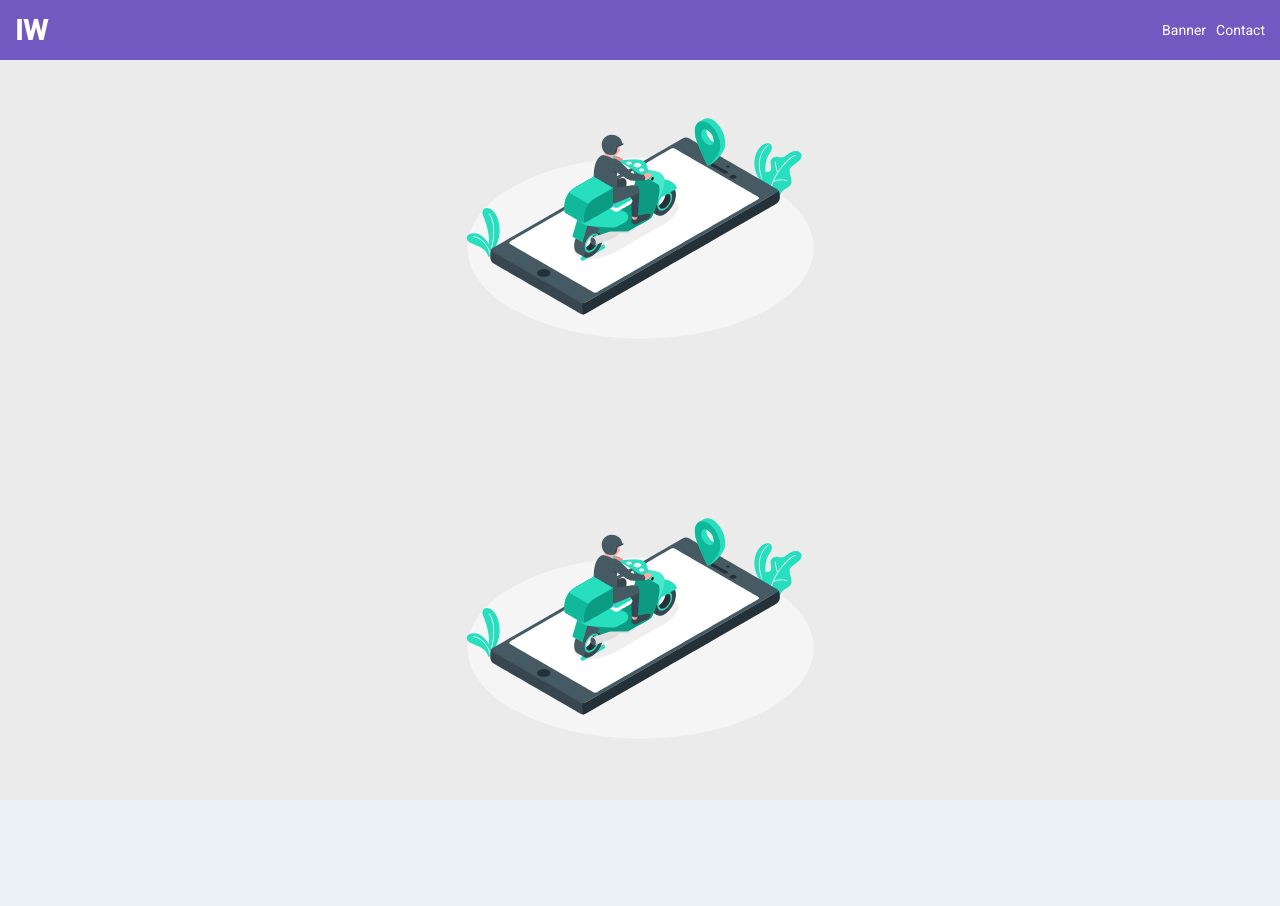
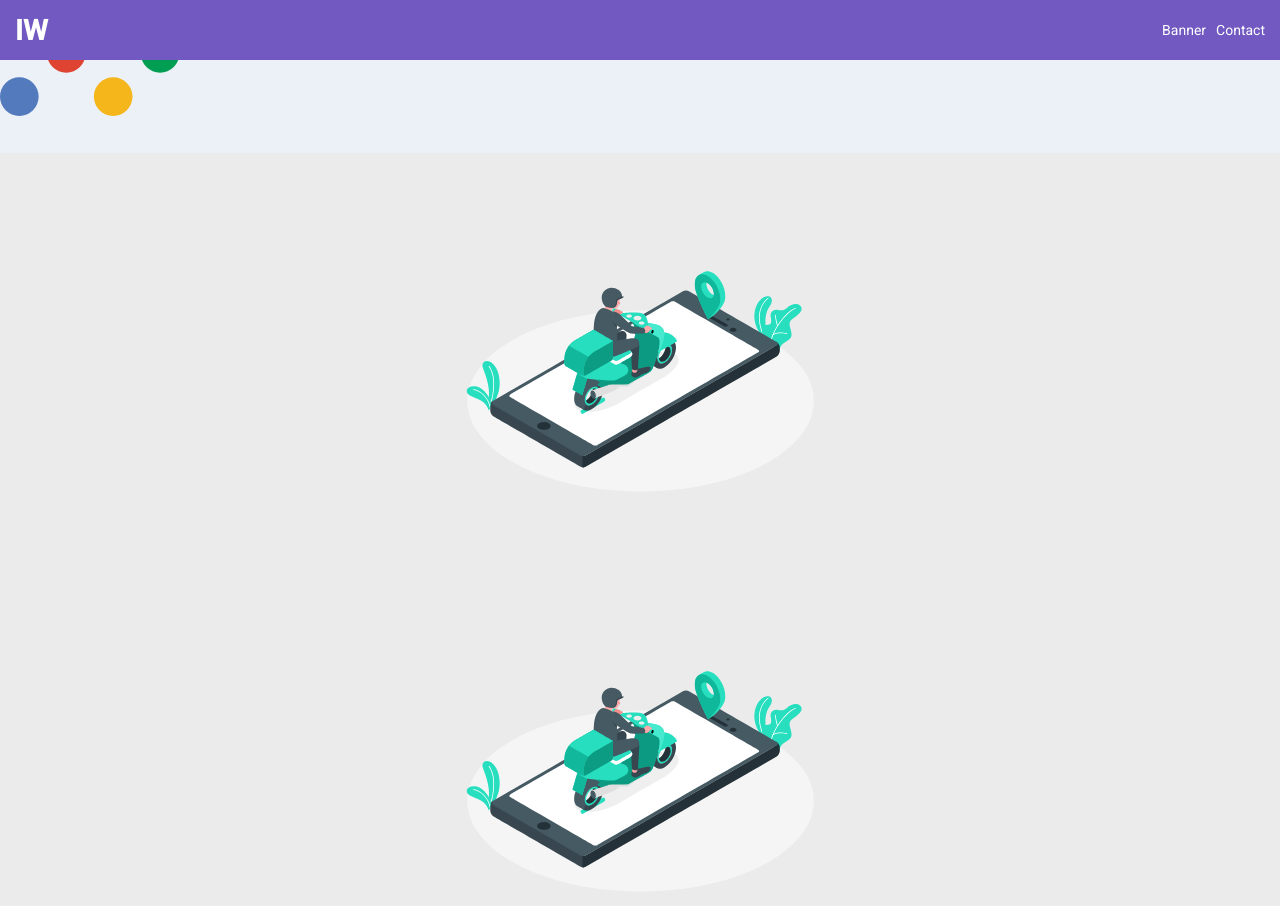
Before and after one commit to wdrik/react-hooks-animations, a React (Create React App) app: page / in a window 1280 px wide. Shown: the top 906 px of the page. Before the commit the page ends 800 px from the top, so only its background shows below. Built offline with nearby package versions, Linux system fonts and the light colour scheme; the HTML template or start-up script is replaced by a standard one.

Commit message:
Testando GSAP no projeto!

```diff
--- a/package.json
+++ b/package.json
@@ -9,6 +9,7 @@
     "@testing-library/user-event": "^7.1.2",
     "animejs": "^3.1.0",
     "axios": "^0.19.0",
+    "gsap": "^3.0.4",
     "react": "^16.12.0",
     "react-dom": "^16.12.0",
     "react-lottie": "^1.2.3",
--- a/src/App.js
+++ b/src/App.js
@@ -4,12 +4,14 @@ import GlobalStyle from "./styles/global";
 
 import Header from "./components/Header";
 import Content from "./components/Content";
+import Loader from "./components/Loader";
 import Footer from "./components/Footer";
 
 function App() {
   return (
     <>
       <Header />
+      <Loader />
       <Content />
       <Footer />
 
--- a/src/components/Content/index.js
+++ b/src/components/Content/index.js
@@ -1,4 +1,4 @@
-import React, { useState, useEffect } from "react";
+import React from "react";
 
 import Lottie from "react-lottie";
 
--- /dev/null
+++ b/src/components/Loader/index.js
@@ -0,0 +1,35 @@
+import React, { useRef, useEffect } from "react";
+import { TweenMax } from "gsap";
+
+const Loader = () => {
+  const blue = useRef(null);
+  const red = useRef(null);
+  const yellow = useRef(null);
+  const green = useRef(null);
+
+  useEffect(() => {
+    TweenMax.fromTo(
+      [blue.current, yellow.current],
+      0.5,
+      { y: 18 },
+      { y: -18, yoyo: true, repeat: -1 }
+    );
+    TweenMax.fromTo(
+      [red.current, green.current],
+      0.5,
+      { y: -18 },
+      { y: 18, repeat: -1, yoyo: true }
+    );
+  }, []);
+
+  return (
+    <svg viewBox="0 0 150 33.2" width="180" height="150">
+      <circle ref={blue} cx="16.1" cy="16.6" r="16.1" fill="#527abd" />
+      <circle ref={red} cx="55.2" cy="16.6" r="16.1" fill="#de4431" />
+      <circle ref={yellow} cx="94.3" cy="16.6" r="16.1" fill="#f4b61a" />
+      <circle ref={green} cx="133.4" cy="16.6" r="16.1" fill="#009e52" />
+    </svg>
+  );
+};
+
+export default Loader;
```
